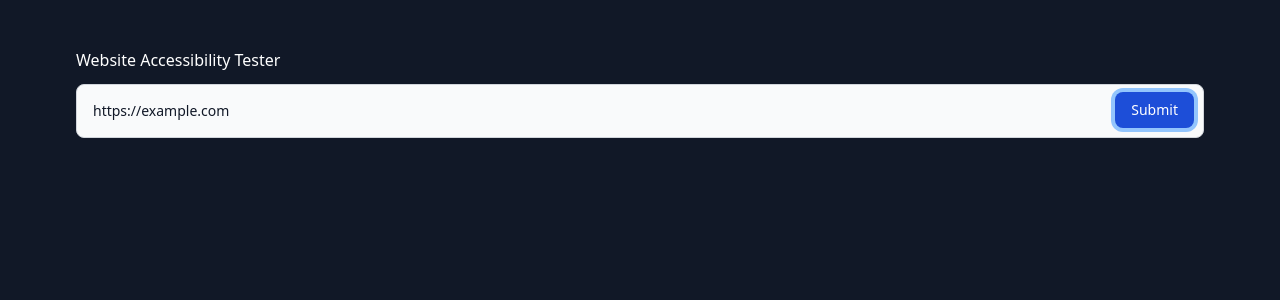
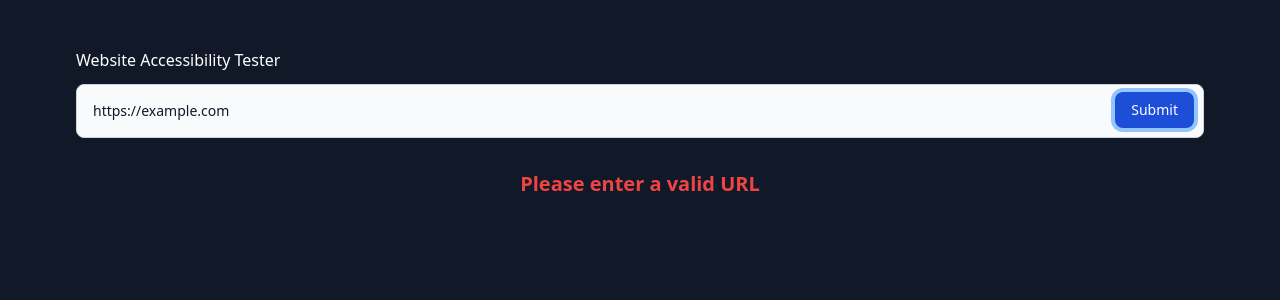
Before and after one commit to ajCastiglione/accessibility-tester, a React (Vite) app: page / in a window 1280 px wide. Both pictures are taken after typing "https://example.com" into the empty fields and a click on the button "Submit". Shown: the top 300 px of the page. Built offline with nearby package versions, Linux system fonts and the light colour scheme; no server answers.

Commit message:
added error notification for invalid urls

```diff
--- a/src/App.tsx
+++ b/src/App.tsx
@@ -5,7 +5,7 @@ import Loader from "./components/Loader/Loader";
 import Issues from "./components/Issues/Issues";
 
 function App() {
-  const { loading, success } = useContext(GlobalContext);
+  const { loading, success, error } = useContext(GlobalContext);
 
   return (
     <div className="bg-gray-900 text-white p-4 min-h-screen">
@@ -18,6 +18,12 @@ function App() {
           </div>
         )}
 
+        {error && (
+          <p className="px-3 font-bold text-xl text-center text-red-500">
+            Please enter a valid URL
+          </p>
+        )}
+
         {success && <Issues />}
       </div>
     </div>
--- a/src/context/Context.tsx
+++ b/src/context/Context.tsx
@@ -35,6 +35,8 @@ export const GlobalProvider = ({ children }: GlobalProviderProps) => {
 
   // Actions
   const setUrl = (url: string) => {
+    // Clear errors when setting a new URL.
+    setError(false);
     dispatch({
       type: ActionEnums.SET_URL,
       payload: { url },
@@ -88,6 +90,7 @@ export const GlobalProvider = ({ children }: GlobalProviderProps) => {
       setData(issues);
       setLoading(false);
       setSuccess(true);
+      setError(false);
     } catch (err) {
       setError(true);
       setLoading(false);
```
